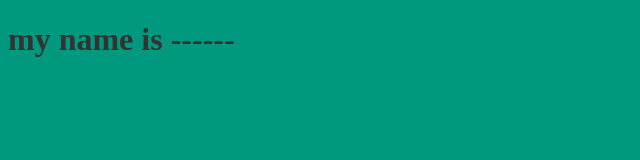
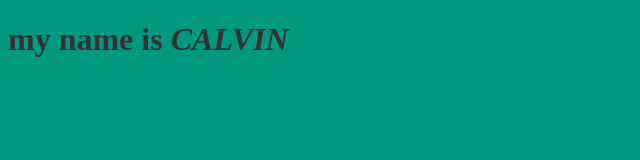
Before and after one commit to NIVLACvt/test-HTML2, a plain HTML site: page index.html in a window 1280 px wide. Shown: the whole page, without its empty margins (0-640 px from the left). Drawn offline with Linux system fonts and the light colour scheme.

Commit message:
index.html

```diff
--- a/index.html
+++ b/index.html
@@ -10,7 +10,7 @@
             color: #333;}
     </style>
     <body>
-          <h1>my name is ------</h1>
+          <h1>my name is <strong><em><b>CALVIN</b></em></strong></h1>
 
     </body>
 </html>
```
